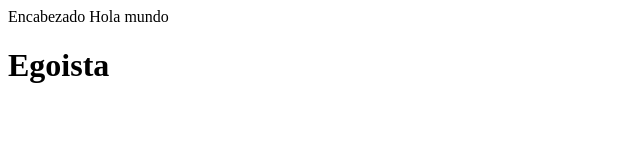
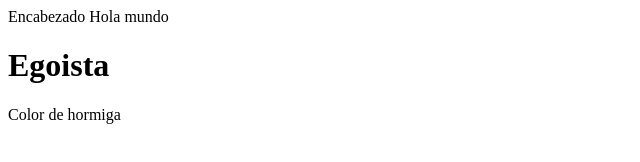
Before and after one commit to AnaManzanoR/repositorio_1_prueba, a plain HTML site: page index.html in a window 1280 px wide. Shown: the whole page, without its empty margins (0-640 px from the left). Drawn offline with Linux system fonts and the light colour scheme.

Commit message:
commit_3

```diff
--- a/index.html
+++ b/index.html
@@ -2,6 +2,7 @@
 <head>Encabezado</head>
 <body>Hola mundo
 <h1>Egoista</h1>
+<p>Color de hormiga</p>
 </body>
 
 
```
